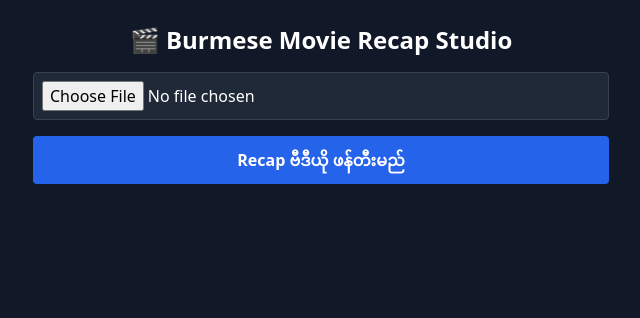
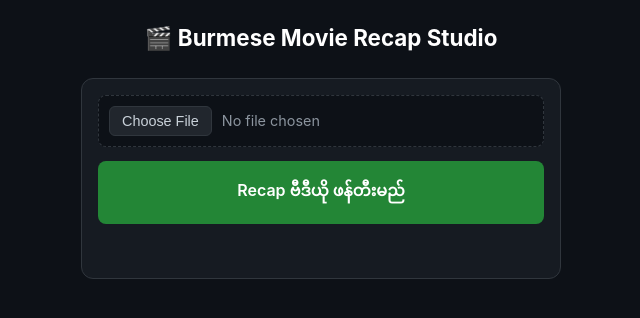
Before and after one commit to nainelinnoo-cmd/burmese-movie-recap, a website: page index.html in a window 1280 px wide. Shown: the whole page, without its empty margins (319-959 px from the left). Drawn offline with nearby package versions, Linux system fonts and the light colour scheme.

Commit message:
Update index.html

```diff
--- a/index.html
+++ b/index.html
@@ -4,17 +4,135 @@
   <meta charset="UTF-8">
   <meta name="viewport" content="width=device-width, initial-scale=1.0">
   <title>Burmese Movie Recap Studio</title>
-  <script src="https://cdn.tailwindcss.com"></script>
+  <style>
+    * {
+      box-sizing: border-box;
+      margin: 0;
+      padding: 0;
+      font-family: -apple-system, BlinkMacSystemFont, "Segoe UI", Roboto, sans-serif;
+    }
+    body {
+      background-color: #0d1117;
+      color: #f0f6fc;
+      min-height: 100vh;
+      display: flex;
+      flex-direction: column;
+      align-items: center;
+      padding: 24px 16px;
+    }
+    .container {
+      width: 100%;
+      max-width: 480px;
+      display: flex;
+      flex-direction: column;
+      gap: 18px;
+    }
+    .title-box {
+      text-align: center;
+      margin-bottom: 8px;
+    }
+    .title-box h1 {
+      font-size: 1.4rem;
+      font-weight: 700;
+      color: #ffffff;
+      display: flex;
+      align-items: center;
+      justify-content: center;
+      gap: 8px;
+    }
+    .card {
+      background-color: #161b22;
+      border: 1px solid #30363d;
+      border-radius: 12px;
+      padding: 16px;
+      display: flex;
+      flex-direction: column;
+      gap: 14px;
+    }
+    input[type="file"] {
+      width: 100%;
+      padding: 10px;
+      background-color: #0d1117;
+      border: 1px dashed #30363d;
+      border-radius: 8px;
+      color: #8b949e;
+      font-size: 0.9rem;
+    }
+    input[type="file"]::-webkit-file-upload-button {
+      background-color: #21262d;
+      color: #c9d1d9;
+      border: 1px solid #30363d;
+      padding: 6px 12px;
+      border-radius: 6px;
+      cursor: pointer;
+      margin-right: 10px;
+    }
+    #processBtn {
+      background-color: #238636;
+      color: #ffffff;
+      font-size: 1rem;
+      font-weight: 600;
+      border: none;
+      border-radius: 8px;
+      padding: 14px;
+      cursor: pointer;
+      transition: background-color 0.2s;
+    }
+    #processBtn:hover {
+      background-color: #2ea043;
+    }
+    #processBtn:disabled {
+      background-color: #343942;
+      color: #8b949e;
+      cursor: not-allowed;
+    }
+    #status {
+      font-size: 0.92rem;
+      color: #e3b341;
+      line-height: 1.5;
+      text-align: center;
+      min-height: 24px;
+      word-break: break-word;
+    }
+    #scriptBox {
+      background-color: #0d1117;
+      border: 1px solid #30363d;
+      border-radius: 8px;
+      padding: 14px;
+      font-size: 0.92rem;
+      line-height: 1.6;
+      color: #c9d1d9;
+      white-space: pre-wrap;
+    }
+    video {
+      width: 100%;
+      border-radius: 8px;
+      background-color: #000;
+      border: 1px solid #30363d;
+    }
+    .hidden {
+      display: none !important;
+    }
+  </style>
 </head>
-<body class="bg-gray-900 text-white min-h-screen p-6 flex flex-col items-center">
-  <div class="max-w-xl w-full space-y-4">
-    <h1 class="text-2xl font-bold text-center">🎬 Burmese Movie Recap Studio</h1>
-    <input type="file" id="videoInput" accept="video/*" class="w-full p-2 bg-gray-800 rounded border border-gray-700">
-    <button id="processBtn" class="w-full bg-blue-600 hover:bg-blue-500 py-3 rounded font-bold">Recap ဗီဒီယို ဖန်တီးမည်</button>
-    <div id="status" class="text-sm text-yellow-400"></div>
-    <div id="scriptBox" class="p-3 bg-gray-800 rounded text-sm hidden"></div>
-    <video id="outputVideo" controls class="w-full rounded hidden"></video>
+<body>
+
+  <div class="container">
+    <div class="title-box">
+      <h1>🎬 Burmese Movie Recap Studio</h1>
+    </div>
+
+    <div class="card">
+      <input type="file" id="videoInput" accept="video/mp4,video/*">
+      <button id="processBtn">Recap ဗီဒီယို ဖန်တီးမည်</button>
+      <div id="status"></div>
+    </div>
+
+    <div id="scriptBox" class="hidden"></div>
+    <video id="outputVideo" controls class="hidden"></video>
   </div>
-  <script type="module" src="app.js"></script>
+
+  <!-- Cache လုံးဝ မငြိစေရန် ?v=3 အမှတ်အသား ထည့်သွင်းထားပါသည် -->
+  <script type="module" src="./app.js?v=3"></script>
 </body>
 </html>
```
